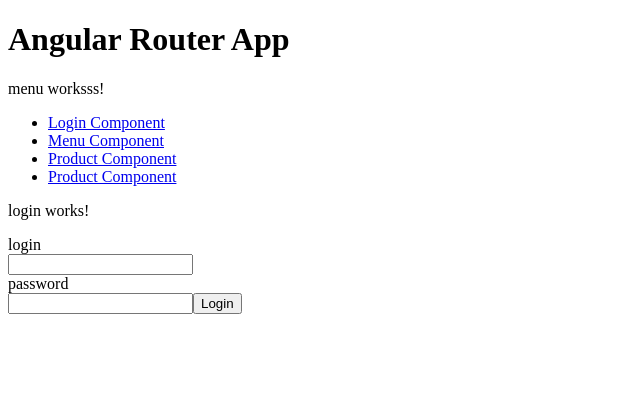
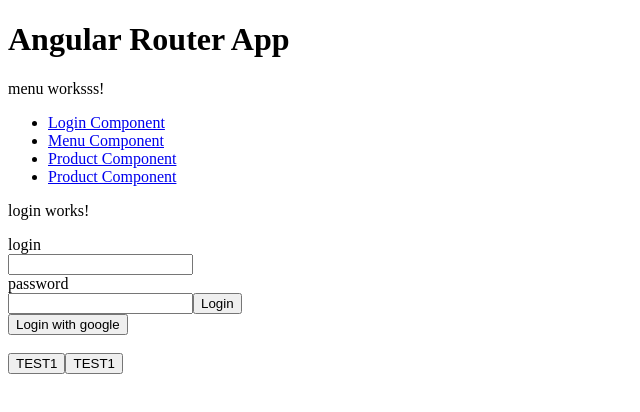
Before and after one commit to golabkowy/inflation-monitor-client, an Angular app: page /page1 in a window 1280 px wide. Shown: the top 412 px of the page, without its empty margins (0-640 px from the left). Built offline with nearby package versions, Linux system fonts and the light colour scheme.

Commit message:
Basic auth works, Oauth2, almost ready...

```diff
--- a/package.json
+++ b/package.json
@@ -3,7 +3,7 @@
   "version": "0.0.0",
   "scripts": {
     "ng": "ng",
-    "start": "ng serve",
+    "start": "ng serve --disable-host-check",
     "build": "ng build",
     "test": "ng test",
     "lint": "ng lint",
--- a/src/app/app-routing-module.ts
+++ b/src/app/app-routing-module.ts
@@ -12,7 +12,7 @@
 // canLoad is used to prevent the application from loading entire modules lazily if the user is not authorized to do so.
 
 const routes: Routes = [
-  {path: 'page1', component: LoginComponent, canActivate: [AuthGuard]},
+  {path: 'page1', component: LoginComponent},
   {path: 'page2', component: MenuComponent, canActivate: [AuthGuard]},
   {path: 'page3', component: ProductComponent, canActivate: [AuthGuard]},
   {path: '**', component: PageNotFoundComponent},  // Wildcard route for a 404 page
--- a/src/app/login/login.component.html
+++ b/src/app/login/login.component.html
@@ -6,3 +6,8 @@
   <input type="text" id="password" name="lname" [(ngModel)]="password">
   <input type="submit" value="Login"><br>
 </form>
+
+<button (click)="googleLogin()">Login with google</button><br><br>
+
+<button (click)="testGET()">TEST1</button>
+<button (click)="testPOST()">TEST1</button>
--- a/src/app/login/login.component.ts
+++ b/src/app/login/login.component.ts
@@ -20,4 +20,16 @@
   loginFunction(): void {
     this.authService.login(this.login, this.password);
   }
+
+  googleLogin(): void {
+    this.authService.oauth2Login();
+  }
+
+  testGET(): void {
+    this.testService.testGET();
+  }
+
+  testPOST(): void {
+    this.testService.testPOST();
+  }
 }
--- a/src/auth/auth.service.ts
+++ b/src/auth/auth.service.ts
@@ -9,21 +9,31 @@
   constructor(private httpClient: HttpClient) {
   }
 
-  isAuthenticated(): boolean {
+  login(login: string, password: string): boolean {
+    const headersObj = new HttpHeaders().append('Authorization', 'Basic ' + btoa(`${login}:${password}`));
+    this.httpClient.post('http://127.0.0.1:8080/auth/login', {}, {headers: headersObj, withCredentials: true})
+      .subscribe((result) => {
+        console.log('Successfully logged in');
+      }, (error) => {
+        console.log('Login error');
+        console.log(error);
+      });
     return true;
   }
 
-  login(login: string, password: string): boolean {
-    const headersObj = new HttpHeaders().append('Authorization', 'Basic ' + btoa(`${login}:${password}`));
-    this.httpClient.post('http://localhost:8080/auth/login', {}, {headers: headersObj})
-      .subscribe((result) => {
-        console.log('response');
-        console.log(result);
-      }, (error) => {
-        console.log('login error');
-        console.log(error);
-      });
-    return true;
+  oauth2Login(): void {
+    window.open('http://localhost:8080/oauth2/authorization/google', '_self');
+  }
+
+  isAuthenticated(): boolean {
+    this.httpClient.get('http://127.0.0.1:8080/auth/is-logged', {withCredentials: true}).subscribe((success) => {
+      console.log('user is logged authenticated');
+      return true;
+    }, (fail) => {
+      console.log('user is NOT logged authenticated');
+      return false;
+    });
+    return false;
   }
 
   logout(): boolean {
```
